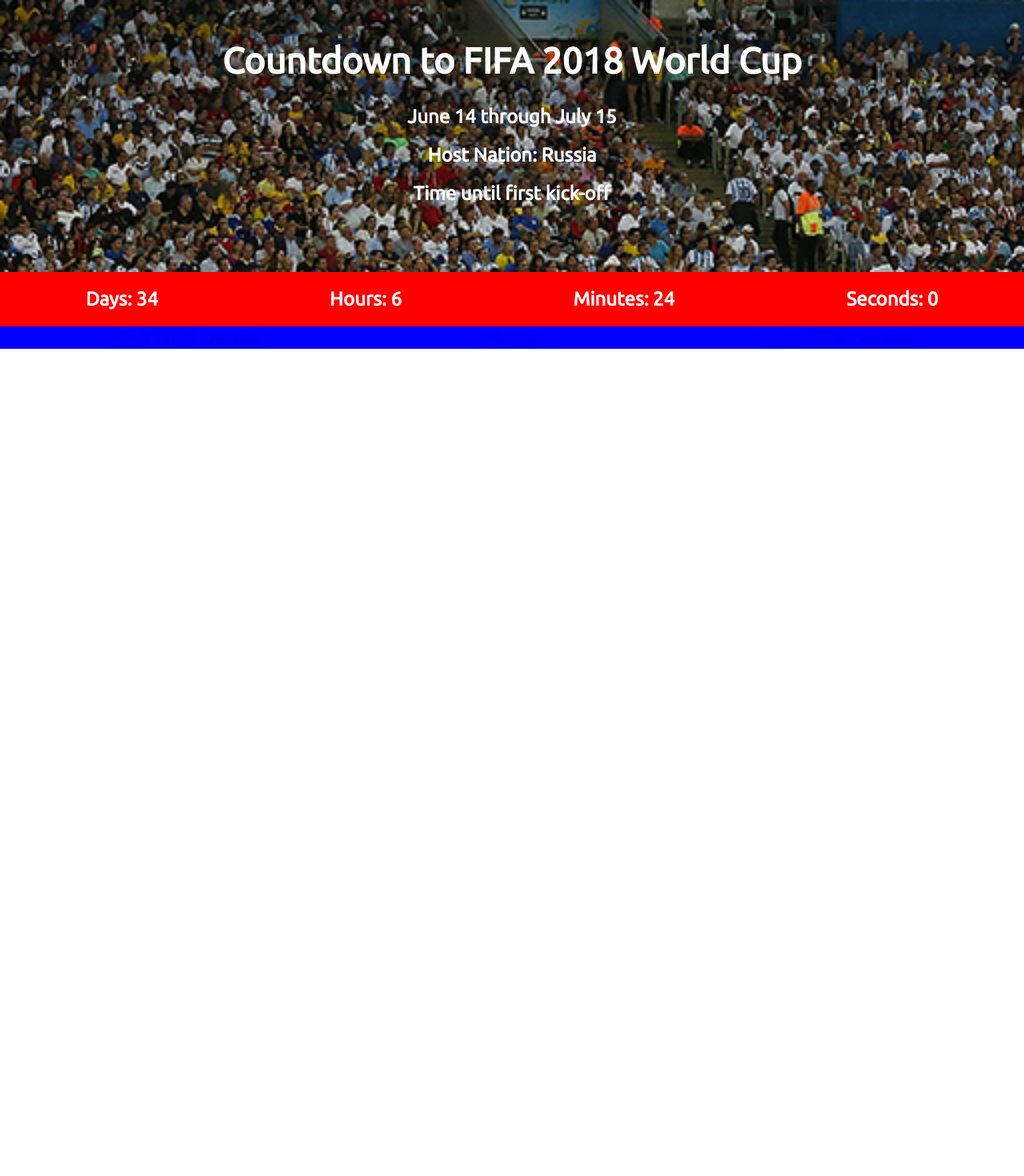
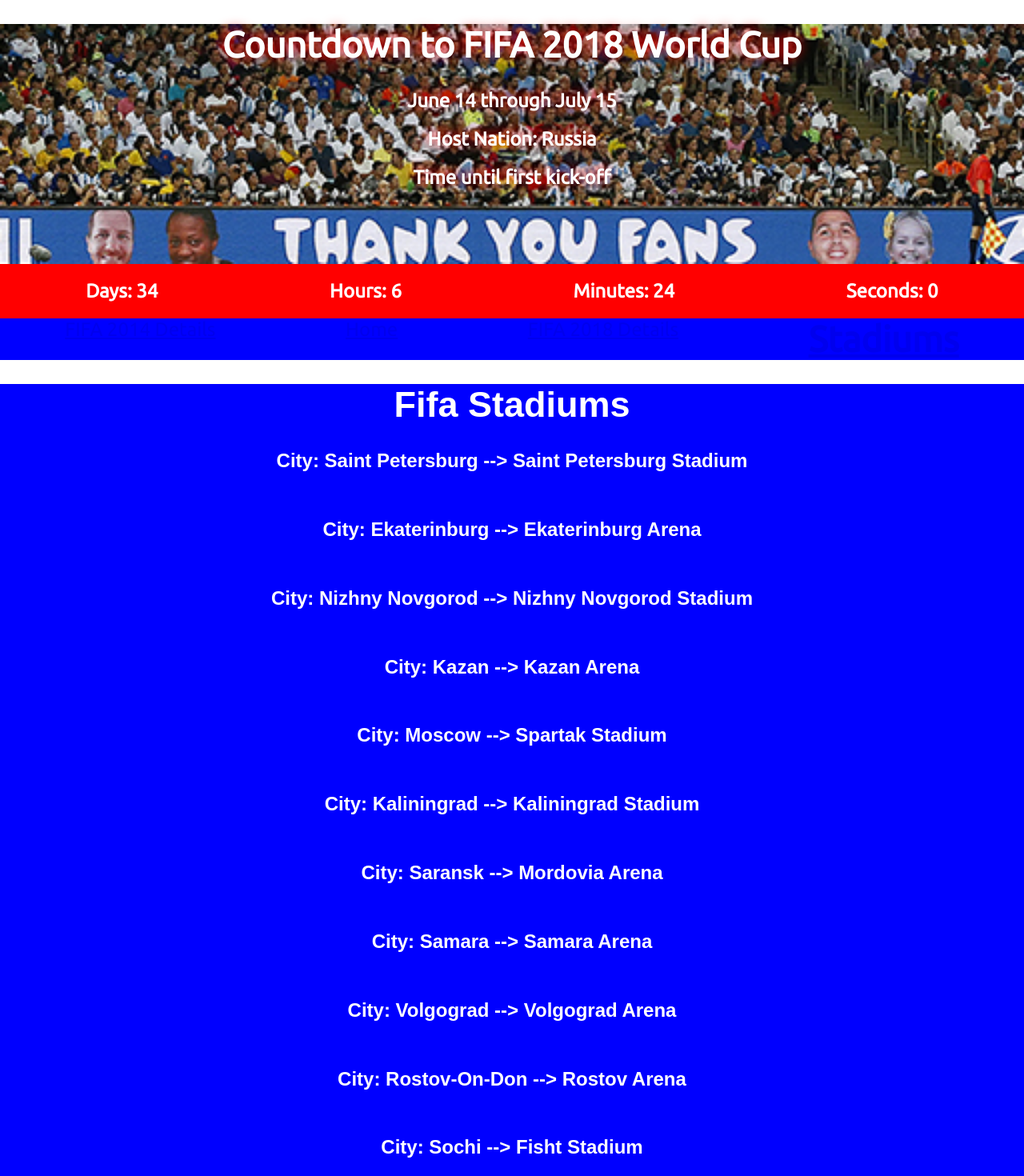
Before and after one commit to reyespinosa3/fifa2018-frontend, a React (Create React App) app: page /Stadiums in a window 1280 px wide. Shown: the top 1470 px of the page at 80% size. Before the commit the page ends 800 px from the top, so only its background shows below. Built offline with nearby package versions, Linux system fonts and the light colour scheme.

Commit message:
added list of stadiums, next convert to google maps

```diff
--- /dev/null
+++ b/src/components/2018/Fifa2018Stadiums.css
@@ -0,0 +1,4 @@
+.Fifa2018Stadiums {
+  background-color: blue;
+  text-align: center;
+}
--- /dev/null
+++ b/src/components/2018/Fifa2018Stadiums.js
@@ -0,0 +1,36 @@
+import React, { Component } from 'react';
+import './Fifa2018Stadiums.css';
+import FifaFooter from '../FifaFooter';
+
+
+class Fifa2018Stadiums extends Component {
+
+  render() {
+    return (
+      <div className="Fifa2018Stadiums">
+
+        <div>
+          <h1>Fifa Stadiums</h1>
+          <h2>City: Saint Petersburg --> Saint Petersburg Stadium</h2><br></br>
+          <h2>City: Ekaterinburg --> Ekaterinburg Arena</h2><br></br>
+          <h2>City: Nizhny Novgorod --> Nizhny Novgorod Stadium</h2><br></br>
+          <h2>City: Kazan --> Kazan Arena</h2><br></br>
+          <h2>City: Moscow --> Spartak Stadium</h2><br></br>
+          <h2>City: Kaliningrad --> Kaliningrad Stadium</h2><br></br>
+          <h2>City: Saransk --> Mordovia Arena</h2><br></br>
+          <h2>City: Samara --> Samara Arena</h2><br></br>
+          <h2>City: Volgograd --> Volgograd Arena</h2><br></br>
+          <h2>City: Rostov-On-Don --> Rostov Arena</h2><br></br>
+          <h2>City: Sochi -->  Fisht Stadium</h2><br></br>
+        </div>
+
+        <div>
+          <FifaFooter />
+        </div>
+
+      </div>
+    );
+  }
+}
+
+export default Fifa2018Stadiums;
--- a/src/components/App.css
+++ b/src/components/App.css
@@ -19,7 +19,6 @@
   background-color: #222;
   height: 150px;
   padding: 20px;
-  color: white;
 }
 
 .App-title {
--- a/src/components/App.js
+++ b/src/components/App.js
@@ -4,6 +4,7 @@
 import FifaGamesContainer from '../containers/FifaGamesContainer';
 import Fifa2014Details from './2014/Fifa2014Details';
 import Fifa2018Details from './2018/Fifa2018Details';
+import Fifa2018Stadiums from './2018/Fifa2018Stadiums';
 
 import {
   BrowserRouter as Router,
@@ -22,12 +23,14 @@
           <NavLink to='/2014' activeClassName="Selected">FIFA 2014 Details</NavLink>
           <NavLink exact to='/' activeClassName="Selected">Home</NavLink>
           <NavLink to='/2018' activeClassName="Selected">FIFA 2018 Details</NavLink>
+          <NavLink to='/Stadiums' activeClassName="Selected">Stadiums</NavLink>
         </nav>
 
         <div>
           <Route exact path='/' component={FifaGamesContainer} />
           <Route path='/2014' component={Fifa2014Details} />
           <Route path='/2018' component={Fifa2018Details} />
+          <Route path='/Stadiums' component={Fifa2018Stadiums} />
         </div>
 
       </div>
--- a/src/components/Header.css
+++ b/src/components/Header.css
@@ -1,12 +1,9 @@
-.Background {
-
-}
-
-.App-header {
+.App-Header {
   background-image: url('./images/soccerfansthankyou.png');
   background-size: cover;
-  background-position: top;
+  background-position: center;
   text-align: center;
+  text-shadow: -2px -2px 15px #FF0000;
   font-family: 'Ubuntu', sans-serif;
   height: 300px;
 }
@@ -23,5 +20,4 @@
 
 h2 {
   font-size: 24px;
-  color: white;
 }
--- a/src/components/Header.js
+++ b/src/components/Header.js
@@ -62,7 +62,7 @@
 
     return (
       <div>
-        <div className='App-header'>
+        <div className='App-Header'>
           <h1>Countdown to FIFA 2018 World Cup</h1>
           <h2>June 14 through July 15</h2>
           <h2>Host Nation: Russia</h2>
```
Also changed, not shown: 1 other file (tests, documents, lock files or other folders).
